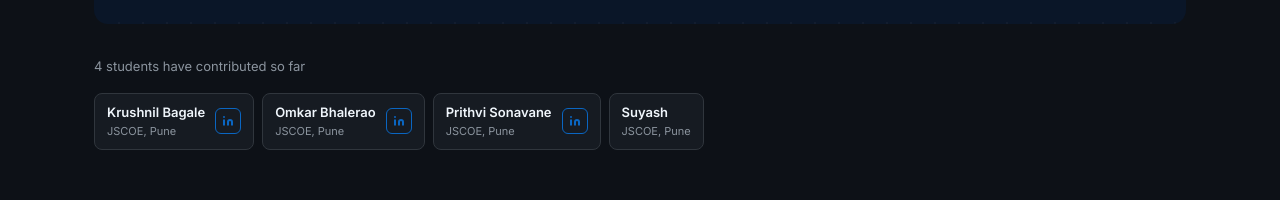
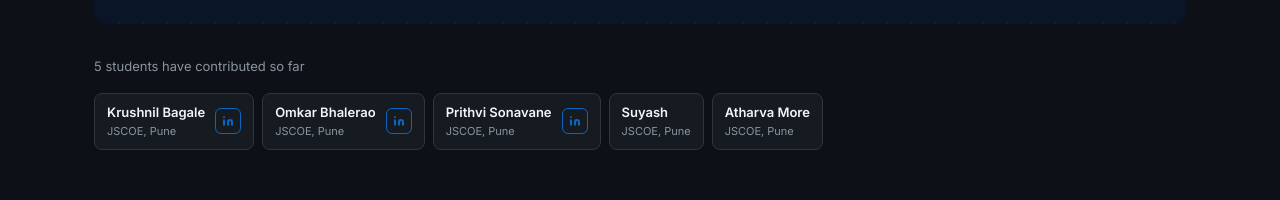
Before and after one commit to adityalawande17/sppu-study-hub-v3, a React (Vite) app: page /contributions in a window 1280 px wide. Shown: the part 319-519 px from the top of the page. Built offline with nearby package versions, Linux system fonts and the light colour scheme; no server answers.

Commit message:
Add new contributor, EM question paper 2026

```diff
--- a/src/data/contributors.js
+++ b/src/data/contributors.js
@@ -19,6 +19,11 @@ export const contributors = [
     college: "JSCOE, Pune",
     linkedin: null,
   },
+  {
+    name: "Atharva More",
+    college: "JSCOE, Pune",
+    linkedin: null,
+  },
   // add each contributor here when someone submits materials
   // college: "College Name, City"
   // linkedin: "https://linkedin.com/in/username" or null
--- a/src/data/subjects/fe/ESC-104-CVL.json
+++ b/src/data/subjects/fe/ESC-104-CVL.json
@@ -53,6 +53,11 @@
       "year": "2025",
       "exam": "April / May 2025",
       "url": "https://drive.google.com/file/d/1_zKEuS0YOSmFPLuj8nQ2Q9xFAX9rGrik/view?usp=sharing"
+    },
+    {
+      "year": "2026",
+      "exam": "April / May 2026",
+      "url": "https://drive.google.com/file/d/1I82Y8Gq8NLAjrqdH6riTfiCH7vDTVtmQ/view?usp=sharing"
     }
   ],
   "books": []
```
